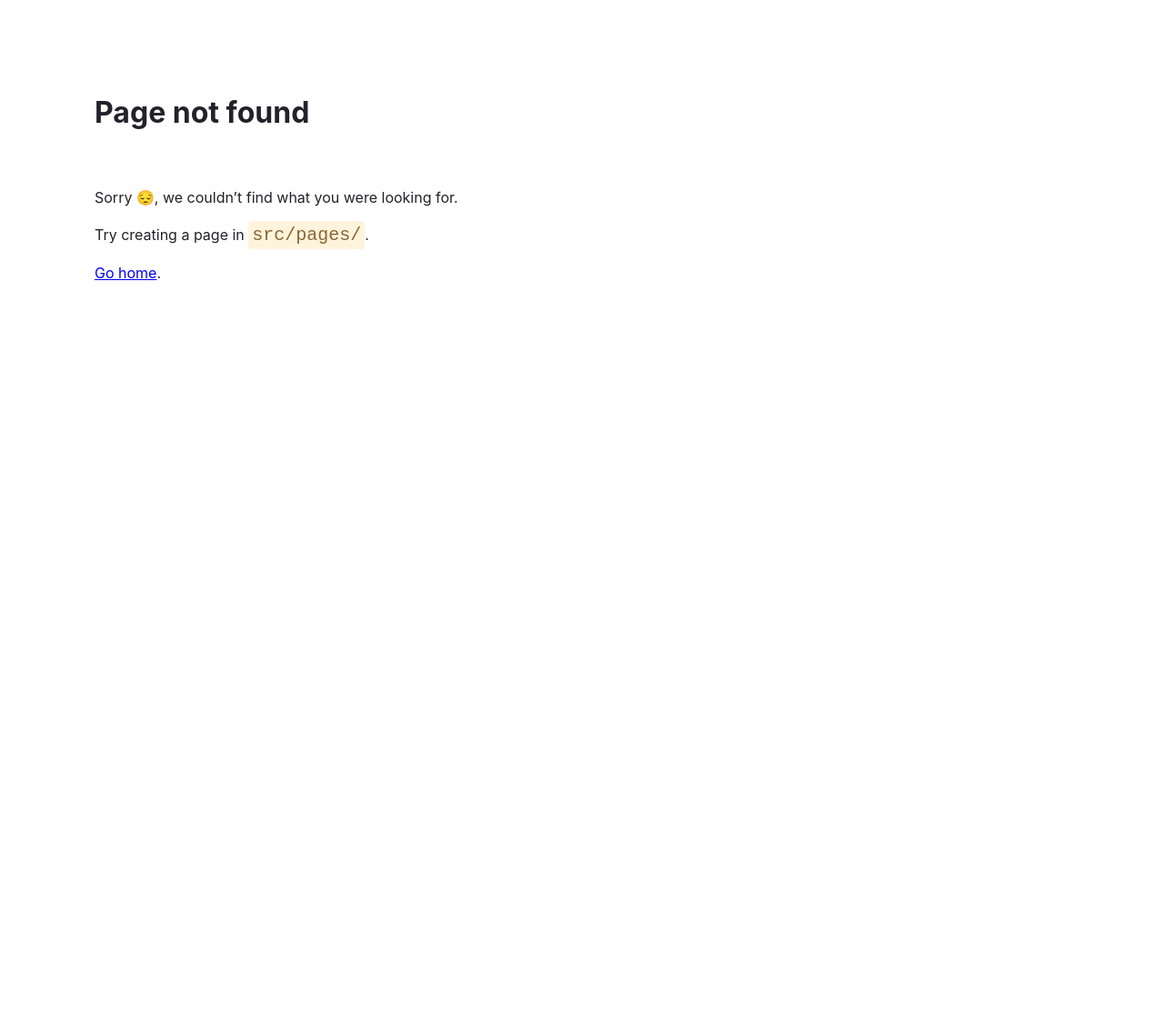
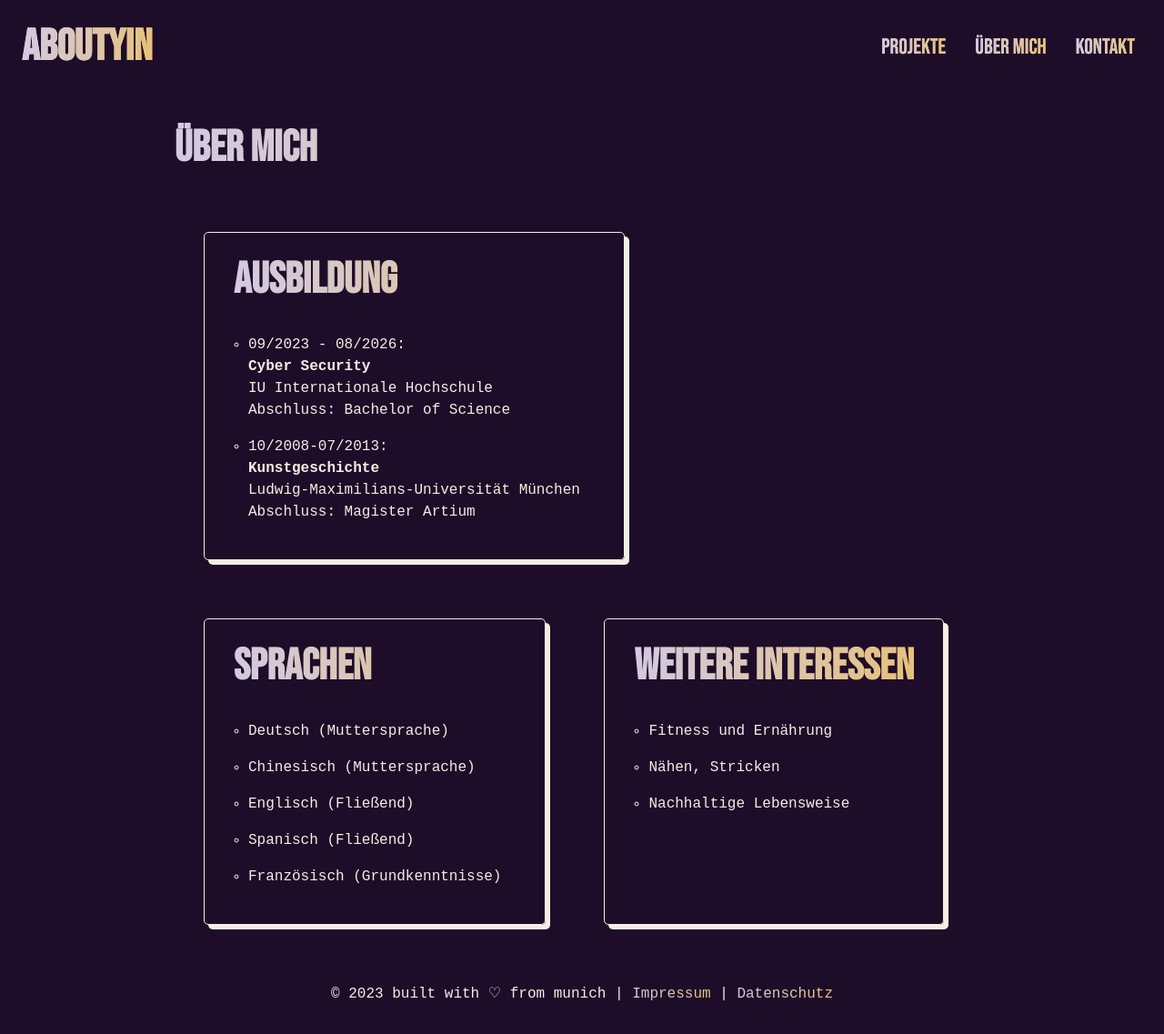
Before and after one commit to YinFromWuHanklan/aboutyin.de, a Gatsby site: page /about in a window 1280 px wide. Before the commit this address had no page. Shown: the whole page at 91% size. Before the commit the page ends 800 px from the top, so only its background shows below. Built offline with nearby package versions, Linux system fonts and the light colour scheme; Gatsby itself is replaced by a stand-in of ours; a web font is replaced by a local one.

Commit message:
new content

```diff
--- a/src/components/Nav.js
+++ b/src/components/Nav.js
@@ -31,9 +31,8 @@ function App() {
         </HamburgerButton.Wrapper>
 
         <Navbar.Items ref={drawerRef} openDrawer={openDrawer}>
-          <Navbar.Item><Link to="/skills">Fähigkeiten</Link></Navbar.Item>
           <Navbar.Item><Link to="/projects">Projekte</Link></Navbar.Item>
-          {/* <Navbar.Item><Link to="/miscellaneous">Sonstiges</Link></Navbar.Item> */}
+          <Navbar.Item><Link to="/about">Über mich</Link></Navbar.Item>
           <Navbar.Item><Link to="/contact">Kontakt</Link></Navbar.Item>
         </Navbar.Items>
       </Navbar.Wrapper>
--- /dev/null
+++ b/src/pages/about.js
@@ -0,0 +1,84 @@
+import * as React from "react"
+import Layout from "../components/Layout"
+import styled from "styled-components"
+
+const Infolist = styled.ul`
+  list-style: none;
+  display: flex;
+  flex-wrap: wrap;
+`
+
+const Infolistitem = styled.li`
+  margin: 2rem;
+  padding: 1.5rem 2rem;
+  border: 1px solid var(--secondary);
+  box-shadow: 5px 5px;
+  border-radius: 5px;
+
+  h2 {
+    margin: 0;
+    @media (max-width: 640px) {
+      font-size: 2rem;
+    }
+  }
+
+  ul {
+    padding: 1rem;
+
+    li {
+        line-height: 1.5rem;
+        margin-top: 1rem;
+    }
+  }
+`
+
+const About = () => {
+    return (
+        <Layout>
+            <main>
+                <h1>Über mich</h1>
+                <Infolist>
+                    <Infolistitem>
+                        <h2>Ausbildung</h2>
+                        <ul>
+                            <li>
+                                09/2023 - 08/2026:<br />
+                                <b>Cyber Security</b><br />
+                                IU Internationale Hochschule<br />
+                                Abschluss: Bachelor of Science
+                            </li>
+                            <li>
+                                10/2008-07/2013:<br />
+                                <b>Kunstgeschichte</b><br />
+                                Ludwig-Maximilians-Universität München<br />
+                                Abschluss: Magister Artium
+                            </li>
+                        </ul>
+                    </Infolistitem>
+                    <Infolistitem>
+                        <h2>Sprachen</h2>
+                        <ul>
+                            <li>Deutsch (Muttersprache)</li>
+                            <li>Chinesisch (Muttersprache)</li>
+                            <li>Englisch (Fließend)</li>
+                            <li>Spanisch (Fließend)</li>
+                            <li>Französisch (Grundkenntnisse)</li>
+                        </ul>
+                    </Infolistitem>
+                    <Infolistitem>
+                        <h2>Weitere Interessen</h2>
+                        <ul>
+                            <li>Fitness und Ernährung</li>
+                            <li>Nähen, Stricken</li>
+                            <li>Nachhaltige Lebensweise</li>
+                        </ul>
+                    </Infolistitem>
+                </Infolist>
+            </main>
+        </Layout>
+    )
+}
+
+export default About
+
+export const Head = () => <title>aboutyin Webentwicklerin</title>
--- a/src/pages/contact.js
+++ b/src/pages/contact.js
@@ -12,8 +12,8 @@ const ContactList = styled.ul`
 `
 
 const ContactItem = styled.li`
-  margin: 2em;
-  padding: 1.5em 2em;
+  margin: 2rem;
+  padding: 1.5rem 2rem;
   border: 1px solid var(--secondary);
   display: flex;
   flex: 30%;
```
Also changed, not shown: src/pages/miscellaneous.js (deleted, +0 -23 lines), src/pages/projects.js (+30 -2 lines).
